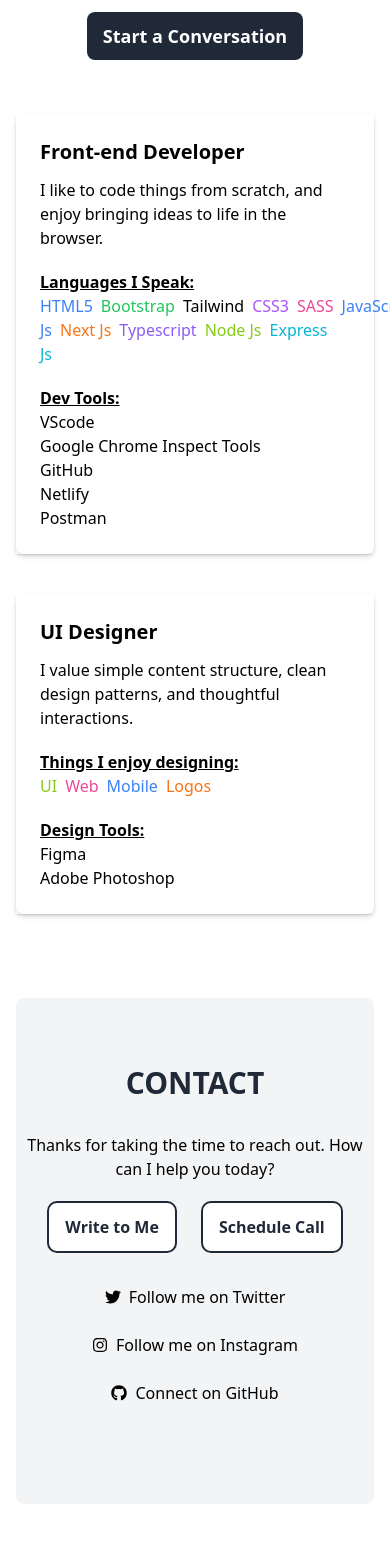
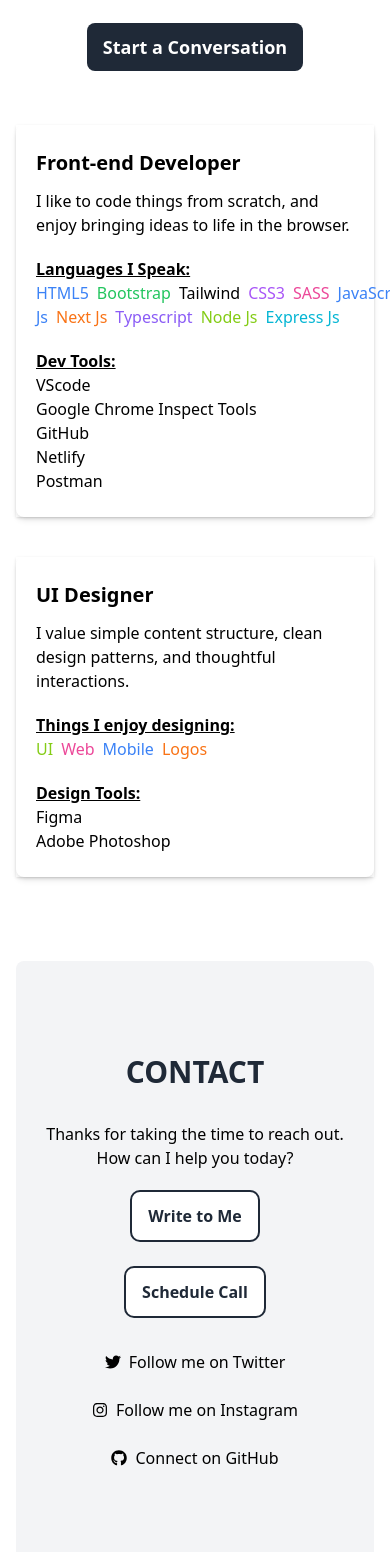
Before and after one commit to paulynson/portfolio, a React (Vite) app: page / in a window 390 px wide. Shown: the part 5456-7008 px from the top of the page. Built offline with nearby package versions, Linux system fonts and the light colour scheme.

Commit message:
added margin to card

```diff
--- a/src/component/Portfolios.tsx
+++ b/src/component/Portfolios.tsx
@@ -12,7 +12,7 @@ const Projects = () => {
           Projects
         </h2>
 
-        <div className=" grid grid-cols-12 gap-8 gap-y-8 py-12 px-6 lg:px-0 mx-auto max-w-screen-xl">
+        <div className=" grid grid-cols-12 gap-8 gap-y-8 py-12 px-4 lg:px-0 mx-auto max-w-screen-xl">
           {projects.map((project) => (
             <div
               className="xl:col-span-4 lg:col-span-4 md:col-span-4 sm:col-span-6 col-span-12 shadow-xl px-4 rounded-lg py-6 dark:bg-gray-800"
--- a/src/pages/About.tsx
+++ b/src/pages/About.tsx
@@ -112,7 +112,7 @@ function About() {
             data-aos="fade-up"
             data-aos-duration="1000"
           >
-            <div className="shadow py-6 lg:px-12 px-6">
+            <div className="shadow py-6 lg:px-12 px-5">
               <h3
                 className="text-left text-xl font-bold"
                 data-aos="fade-right"
@@ -171,7 +171,7 @@ function About() {
             data-aos="fade-down"
             data-aos-duration="1000"
           >
-            <div className="shadow py-6 lg:px-12 px-6">
+            <div className="shadow py-6 lg:px-12 px-5">
               <h3
                 className="text-left text-xl font-bold"
                 data-aos="fade-right"
--- a/src/pages/Contact.tsx
+++ b/src/pages/Contact.tsx
@@ -6,7 +6,7 @@ import { MdCall } from "react-icons/md";
 
 function Contact() {
   return (
-    <div className="mb-8 mx-4 xl:mx-0 lg:mx-0 md:mx-0  h-[60vh] flex justify-center items-center bg-gray-100 dark:bg-gray-800 rounded-lg">
+    <div className="mb-8 mx-4 xl:mx-0 lg:mx-0 md:mx-0  px-4 h-[75vh] flex justify-center items-center bg-gray-100 dark:bg-gray-800 rounded-lg">
       <div className=" py-5 text-center" id="contact">
         <h2
           className="text-gray-800 dark:text-lime-500 font-bold text-center text-3xl mb-8 uppercase"
```
